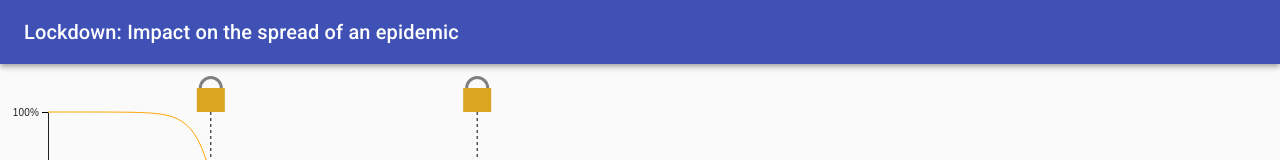
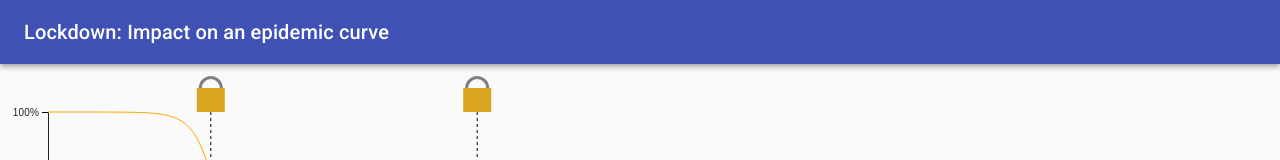
Before and after one commit to gaborcs/lockdown, a React (Create React App) app: page / in a window 1280 px wide. Shown: the top 160 px of the page. Built offline with nearby package versions, Linux system fonts and the light colour scheme.

Commit message:
Shorten title

```diff
--- a/public/index.html
+++ b/public/index.html
@@ -14,7 +14,7 @@
       rel="stylesheet"
       href="https://fonts.googleapis.com/css?family=Roboto:300,400,500,700&display=swap"
     />
-    <title>Lockdown: Impact on the spread of an epidemic</title>
+    <title>Lockdown: Impact on an epidemic curve</title>
   </head>
   <body>
     <noscript>You need to enable JavaScript to run this app.</noscript>
--- a/src/App.js
+++ b/src/App.js
@@ -14,7 +14,7 @@ function App() {
       <AppBar position="static">
         <Toolbar>
           <Typography variant="h6">
-            Lockdown: Impact on the spread of an epidemic
+            Lockdown: Impact on an epidemic curve
           </Typography>
         </Toolbar>
       </AppBar>
```
Also changed, not shown: public/manifest.json.
